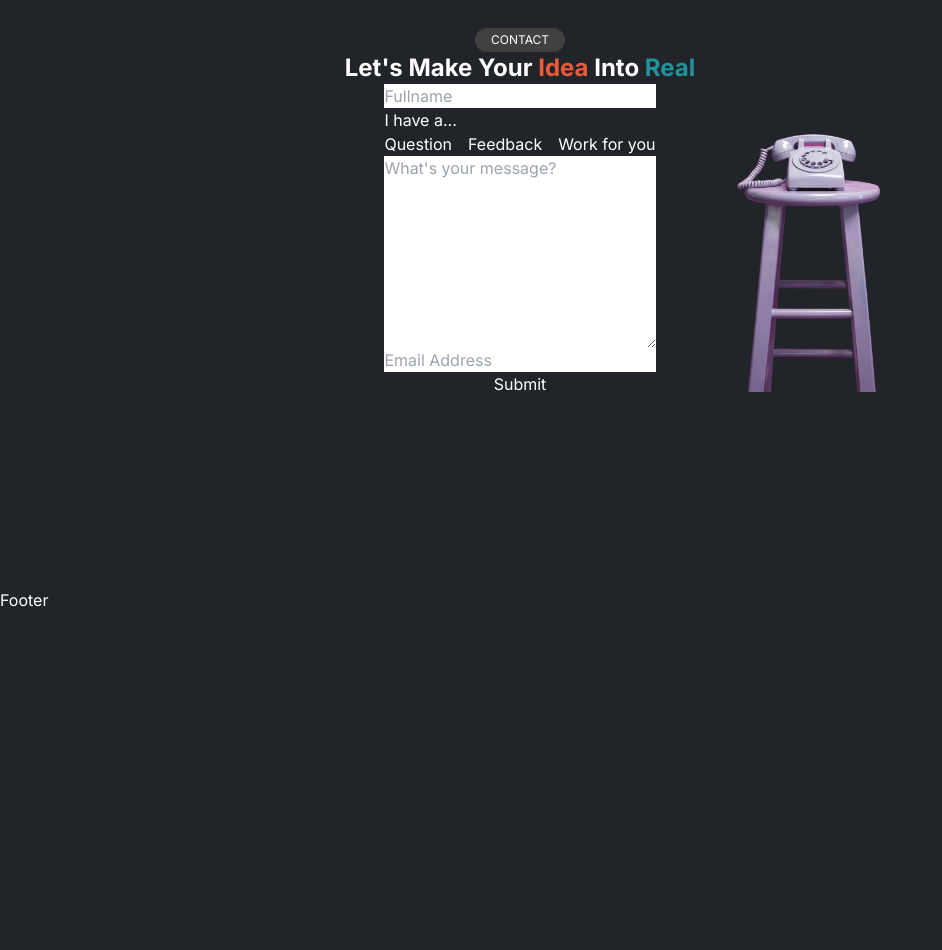
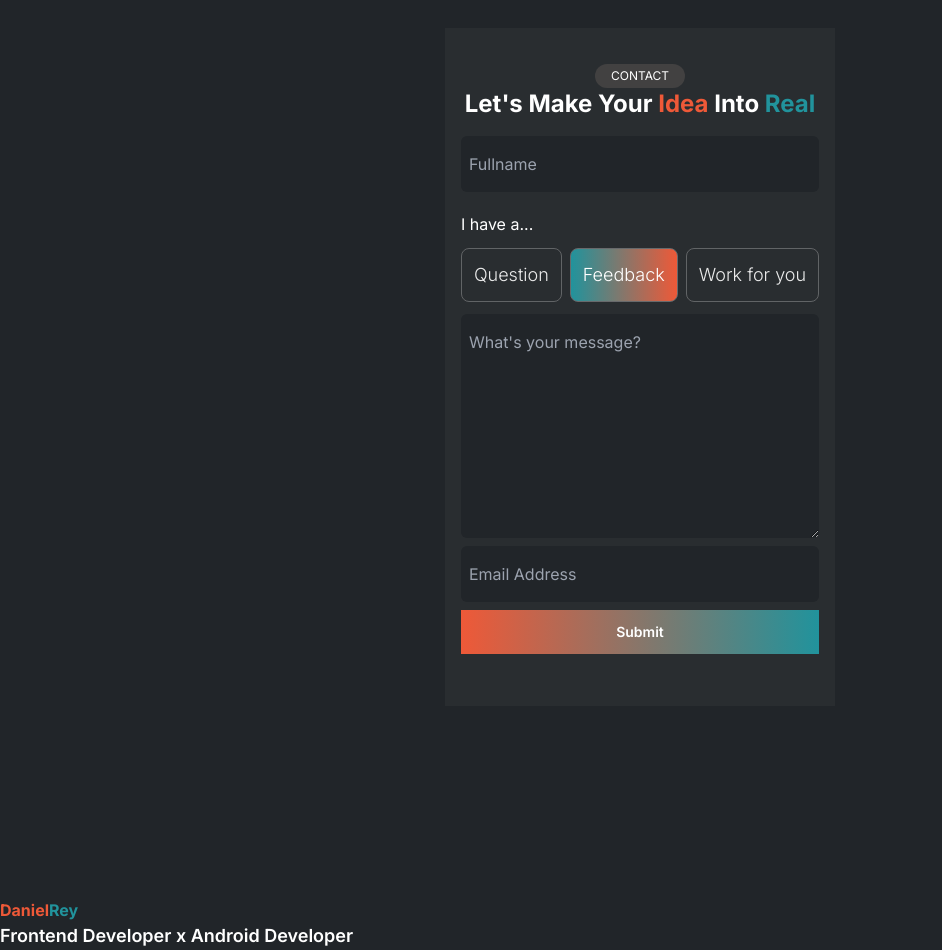
Before and after one commit to usernameNiD4niel/My-Portfolio, a Next.js app: page / in a window 1280 px wide. Shown: the part 6460-7410 px from the top of the page, without its empty margins (0-942 px from the left). Before the commit the page ends 7072 px from the top, so only its background shows below. Built offline with nearby package versions, Linux system fonts and the light colour scheme.

Commit message:
Finished the contact form

```diff
--- a/app/page.tsx
+++ b/app/page.tsx
@@ -116,10 +116,34 @@ const HeroCard = ({
   );
 };
 
+const SelectableButton = ({
+  text,
+  isActive,
+}: {
+  text: string;
+  isActive: boolean;
+}): JSX.Element => {
+  return (
+    <button
+      type="button"
+      className={`border border-[#686A6C] rounded-lg text-lg font-light p-3 my-1 hover:opacity-80 ${
+        isActive
+          ? "opacity-100 bg-gradient-to-l from-[#EE5938] to-[#21939C]"
+          : "opacity-90"
+      }`}
+    >
+      {text}
+    </button>
+  );
+};
+
 export default function Home() {
   const handleHireMe = () => {
     console.log("Connect to contact form");
   };
+
+  const inputsClass: string =
+    "px-2 py-4 rounded-md text-slate-100 bg-[#212529]";
 
   return (
     <main className="my-28 mx-5 flex flex-col items-center justify-center">
@@ -250,7 +274,7 @@ export default function Home() {
         />
       </section>
 
-      <section className="flex items-center my-20">
+      <section className="flex items-center my-20 bg-[#292D30] px-4 py-9">
         <div className="flex flex-col justify-center items-center">
           <p className="text-center bg-[#424141] rounded-2xl py-1 px-4 text-xs w-fit">
             CONTACT
@@ -259,18 +283,31 @@ export default function Home() {
             Let&#39;s Make Your <span className="text-[#EE5938]">Idea</span>{" "}
             Into <span className="text-[#21939C]">Real</span>
           </p>
-          <form className="flex flex-col">
+          <form className="flex flex-col w-full my-4 gap-2">
             <input
               type="text"
               name="fullname"
               id="fullname"
               placeholder="Fullname"
+              className={inputsClass}
             />
-            <p>I have a...</p>
-            <div className="flex gap-4">
-              <button>Question</button>
-              <button>Feedback</button>
-              <button>Work for you</button>
+            <p className="mt-3">I have a...</p>
+            <div className="flex gap-2 flex-wrap">
+              <SelectableButton
+                text="Question"
+                isActive={false}
+                key="Question"
+              />
+              <SelectableButton
+                text="Feedback"
+                isActive={true}
+                key="Feedback"
+              />
+              <SelectableButton
+                text="Work for you"
+                isActive={false}
+                key="Work for you"
+              />
             </div>
             <textarea
               name="message"
@@ -278,6 +315,7 @@ export default function Home() {
               cols={10}
               rows={8}
               required
+              className={inputsClass}
               placeholder="What's your message?"
             ></textarea>
             <input
@@ -285,12 +323,18 @@ export default function Home() {
               name="email"
               id="email"
               required
+              className={inputsClass}
               placeholder="Email Address"
             />
-            <button type="submit">Submit</button>
+            <Button
+              isFullWidth={true}
+              onClick={handleHireMe}
+              text="Submit"
+              key="Submit"
+            />
           </form>
         </div>
-        <div>
+        <div className="hidden">
           <Image
             src="/telephone.png"
             alt="Telephone picture"
--- a/components/Footer.tsx
+++ b/components/Footer.tsx
@@ -1,5 +1,25 @@
+import ActiveText from "./reusable/ActiveText";
+
 const Footer = () => {
-  return <div>Footer</div>;
+  return (
+    <>
+      <div>
+        <ActiveText
+          isActive={true}
+          leftText="Daniel"
+          rightText="Rey"
+          textSize="2xl"
+          key="Daniel Rey"
+        />
+        <p className="text-lg font-semibold">
+          Frontend Developer x Android Developer
+        </p>
+      </div>
+      <div></div>
+      <div></div>
+      <div></div>
+    </>
+  );
 };
 
 export default Footer;
```
